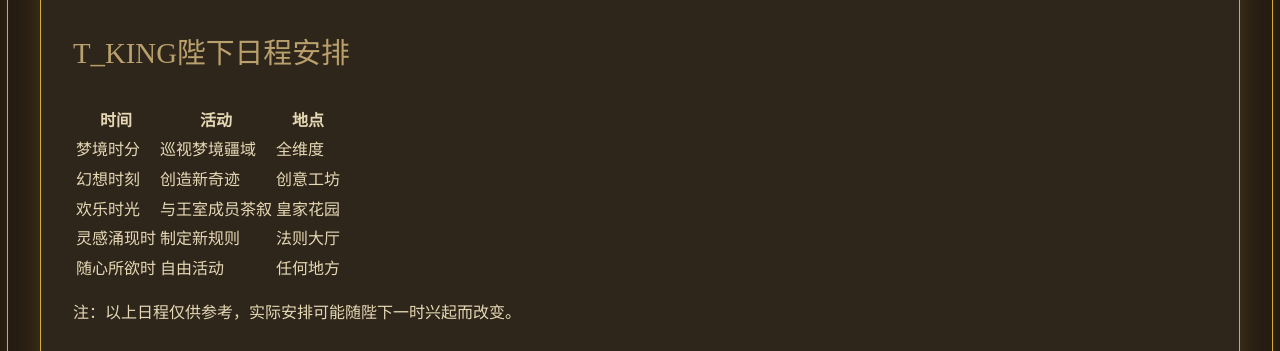
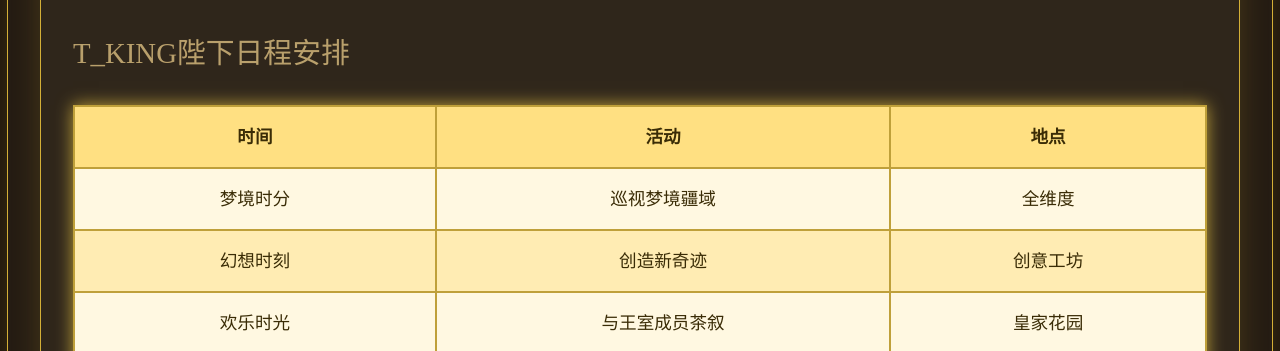
Before and after one commit to tkingjqueen/tking, a plain HTML site: page affairs/index.html in a window 1280 px wide. Shown: the part 582-933 px from the top of the page. Drawn offline with Linux system fonts and the light colour scheme.

Commit message:
update schedule

```diff
--- a/css/style.css
+++ b/css/style.css
@@ -208,9 +208,6 @@ h4 {
     color: #b9a06c;
 }
 
-/* ...existing code... */
-
-/* 王室家族布局与头像样式 */
 .royal-family-gallery {
     display: grid;
     grid-template-columns: repeat(3, 1fr);
@@ -233,7 +230,6 @@ h4 {
     margin-bottom: 1rem;
 }
 
-/* 响应式：小屏幕下每行1-2个 */
 @media (max-width: 900px) {
     .royal-family-gallery {
         grid-template-columns: repeat(2, 1fr);
@@ -246,8 +242,6 @@ h4 {
     }
 }
 
-/*
-/* 响应式设计 */
 @media (max-width: 768px) {
     h1 {
         font-size: 2.5rem;
@@ -271,7 +265,6 @@ h4 {
     }
 }
 
-/* 添加以下规则确保所有页面样式一致 */
 body.royalty-page .royal-content,
 body.affairs-page .royal-content,
 body.diplomacy-page .royal-content,
@@ -282,7 +275,6 @@ body.about-page .royal-content {
     box-shadow: 0 0 30px rgba(212, 175, 55, 0.2);
 }
 
-/* 确保所有页面都应用基础样式 */
 body.royalty-page,
 body.affairs-page,
 body.diplomacy-page,
@@ -291,5 +283,31 @@ body.about-page {
     background-color: #1a120b;
     color: #e6d8b5;
     background-image: url('/images/parchment-texture.jpg');
-    /* 其他基础样式... */
 }
+
+.schedule-table {
+    width: 100%;
+    border-collapse: collapse;
+    margin: 1.5rem 0;
+    background: #fff8e1;
+    box-shadow: 0 0 16px #bfa03a;
+    font-family: 'Times New Roman', serif;
+    color: #3a2c06;
+}
+.schedule-table th, .schedule-table td {
+    border: 2px solid #bfa03a;
+    padding: 1rem 1.5rem;
+    text-align: center;
+    font-size: 1.1em;
+}
+.schedule-table th {
+    background: #ffe082;
+    color: #3a2c06;
+    font-weight: bold;
+}
+.schedule-table tr:nth-child(even) {
+    background: #ffecb3;
+}
+.schedule-table tr:hover {
+    background: #ffe082;
+}
```
